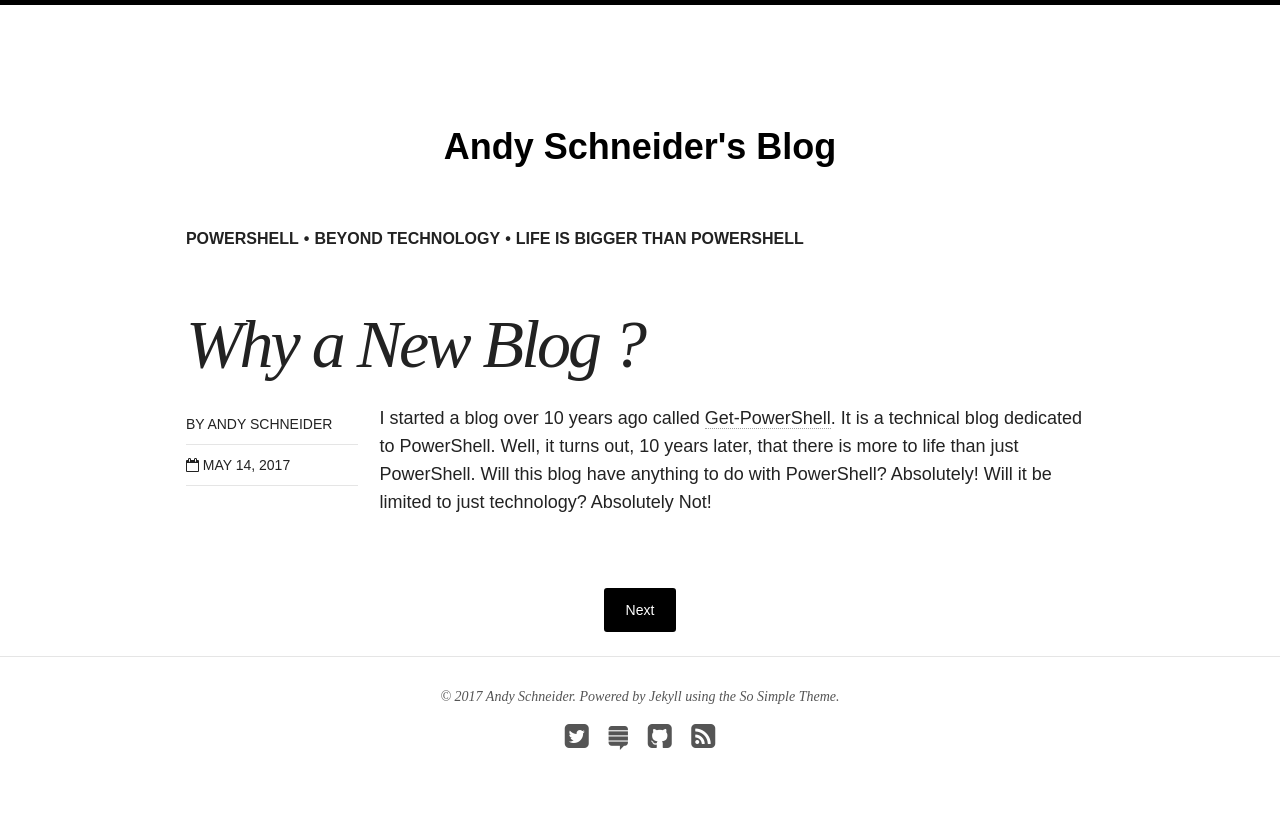
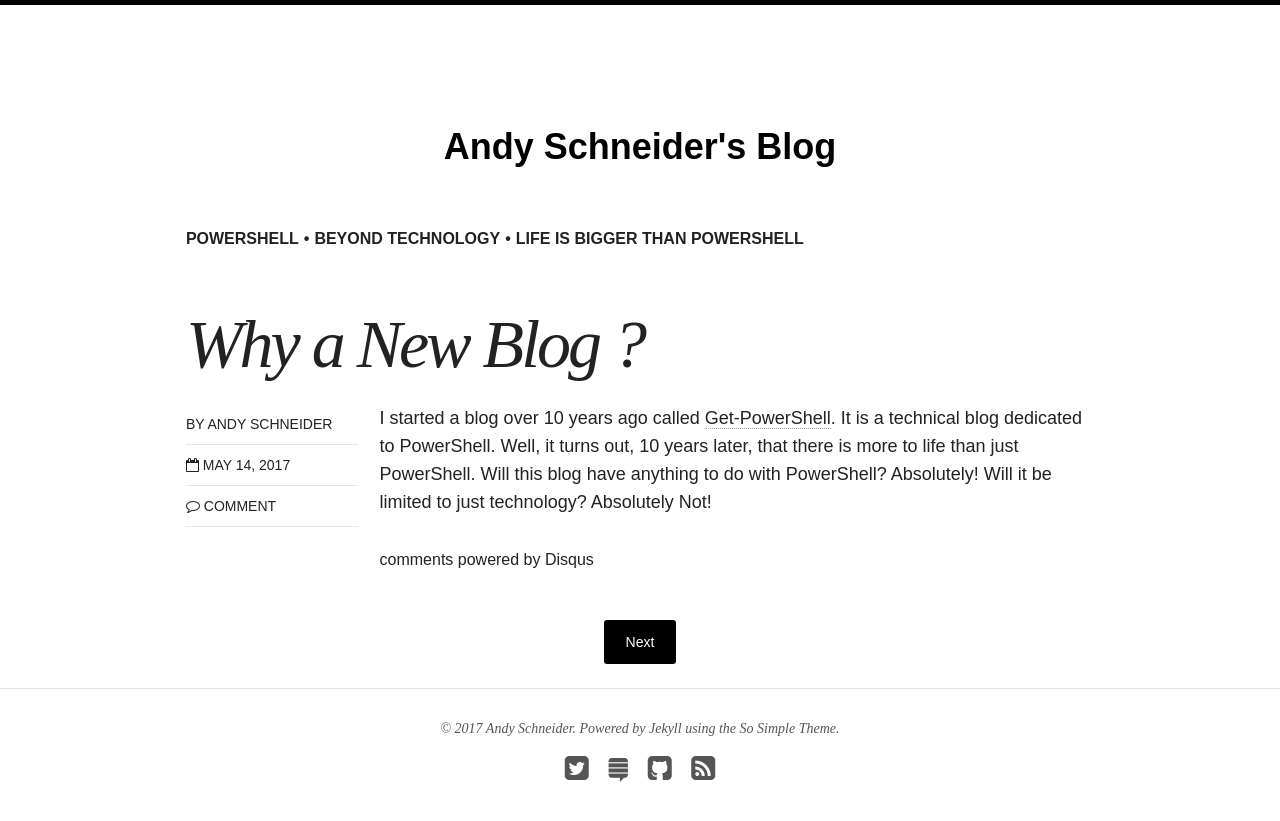
Before and after one commit to SchneiderAndy-zz/schneiderandy.github.io, a Jekyll site: the page built from _posts/blog/2017-05-14-Why a New Blog.md, in a window 1280 px wide. Shown: the top 821 px of the page. Built offline with Jekyll 4.4.1, drawn with Linux system fonts in a browser that asks for light colours; nearby versions of some CDN libraries; comment, search, counter and statistics services are not loaded; some of the changed lines change nothing that is shown.

Commit message:
enable comments

```diff
--- a/_config.yml
+++ b/_config.yml
@@ -11,6 +11,7 @@ url: https://aschneider.io
 # Jekyll configuration
 
 permalink:   /:categories/:title/
+comments: true
 markdown:    kramdown
 highlighter: rouge
 sass:
@@ -29,7 +30,7 @@ kramdown:
   toc_levels: 1..2
   enable_coderay: false
 
-mathjax: true
+mathjax: false
 
 include: [".htaccess"]
 exclude: ["lib", "config.rb", "Capfile", "config", "log", "Rakefile", "Rakefile.rb", "tmp", ".less", "*.sublime-project", "*.sublime-workspace", "test", "spec", "Gruntfile.js", "package.json", "node_modules", "Gemfile", "Gemfile.lock", "LICENSE", "README.md", "vendor"]
@@ -40,7 +41,7 @@ owner:
   name: Andy Schneider
   avatar:
   email:
-  disqus-shortname:
+  disqus-shortname: aschneider-io
   twitter: andys146
   facebook: #username
   github: AndySchneiderDev
```
